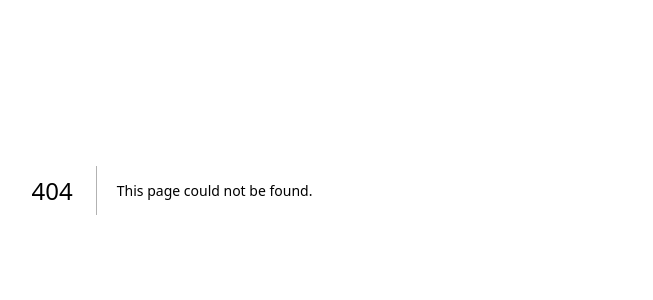
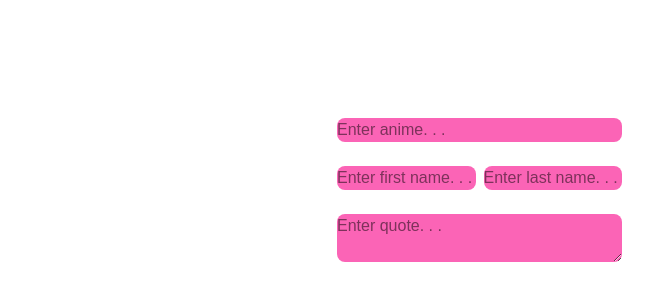
Before and after one commit to xTaig4/WeebWords_v2, a Next.js app in the folder weeb-words/: page /submit in a window 1280 px wide. Before the commit this address had no page. Shown: the part 210-510 px from the top of the page, without its empty margins (468-1121 px from the left). Built offline with nearby package versions, Linux system fonts and the light colour scheme.

Commit message:
added submit and making use of nextjs routing properly

```diff
--- /dev/null
+++ b/weeb-words/src/app/quote/page.tsx
@@ -0,0 +1,30 @@
+"use client";
+
+import React from "react";
+
+const QuotePage: React.FC = () => {
+  return (
+    <div className="ml-28 flex min-h-screen flex-wrap items-center justify-center">
+      <div className="grid w-full grid-cols-1 items-center justify-center p-10 md:h-auto md:w-3/4 md:grid-cols-2">
+        <div className="order-2 flex w-full flex-col gap-5 md:order-1 md:w-3/4">
+          <p className="mb-4 text-center text-xl font-semibold text-white">
+            "A hero is not the one who never falls. He is the one who gets up
+            again and again - Rock Lee"
+          </p>
+          <button className="rounded-lg bg-blue-500 p-2 text-white">
+            Click Me
+          </button>
+        </div>
+        <div className="md:w-100% order-1 flex w-full items-center justify-center md:order-2">
+          <img
+            src="https://i.pinimg.com/736x/80/27/9b/80279bc1d59ae2ffd1ff07aee8b87b04.jpg"
+            alt="Sample"
+            className="h-160 rounded-4xl"
+          />
+        </div>
+      </div>
+    </div>
+  );
+};
+
+export default QuotePage;
--- /dev/null
+++ b/weeb-words/src/app/submit/page.tsx
@@ -0,0 +1,90 @@
+"use client";
+
+import React from "react";
+
+const SubmitPage: React.FC = () => {
+  const [previewUrl, setPreviewUrl] = React.useState<string | undefined>(
+    undefined,
+  );
+  const [file, setFile] = React.useState<File | undefined>(undefined);
+
+  //handles an event change on the input element
+  const handleImageChange = (event: React.ChangeEvent<HTMLInputElement>) => {
+    if (event.target.files && event.target.files[0]) {
+      const selectedFile = event.target.files[0];
+      setFile(selectedFile);
+
+      // Create a preview URL for images
+      const fileReader = new FileReader();
+      fileReader.onload = () => {
+        setPreviewUrl(fileReader.result as string);
+      };
+      fileReader.readAsDataURL(selectedFile);
+    }
+  };
+
+  return (
+    <div className="ml-130">
+      <div className="flex min-h-screen flex-wrap">
+        <div className="grid w-full grid-cols-1 items-center justify-center md:h-auto md:w-3/4 md:grid-cols-2">
+          <div className="order-1 flex w-full flex-col gap-5 md:order-1 md:w-3/4">
+            <h3>Image:</h3>
+            {file?.type.startsWith("image/") ? (
+              <img
+                src={previewUrl}
+                alt="preview"
+                className="h-160 rounded-4xl"
+              ></img>
+            ) : (
+              <input
+                type="file"
+                accept="image/*"
+                onChange={handleImageChange}
+              />
+            )}
+          </div>
+          <div className="order-2 flex">
+            <form>
+              <div className="flex flex-col">
+                <label>Anime</label>
+                <input
+                  type="text"
+                  placeholder="Enter anime. . ."
+                  className="rounded-lg bg-pink-400 text-black"
+                />
+              </div>
+              <div className="grid grid-cols-2 gap-2">
+                <div className="order-1 flex flex-col">
+                  <label>First name</label>
+                  <input
+                    type="text"
+                    placeholder="Enter first name. . ."
+                    className="rounded-lg bg-pink-400 text-black"
+                  />
+                </div>
+                <div className="order-2 flex flex-col">
+                  <label>Last name</label>
+                  <input
+                    type="text"
+                    placeholder="Enter last name. . ."
+                    className="rounded-lg bg-pink-400 text-black"
+                  />
+                </div>
+              </div>
+              <div className="flex flex-col">
+                <label>Quote</label>
+                <textarea
+                  placeholder="Enter quote. . ."
+                  className="rounded-lg border-0 bg-pink-400 text-black"
+                ></textarea>
+              </div>
+              <button type="submit">Submit</button>
+            </form>
+          </div>
+        </div>
+      </div>
+    </div>
+  );
+};
+
+export default SubmitPage;
```
